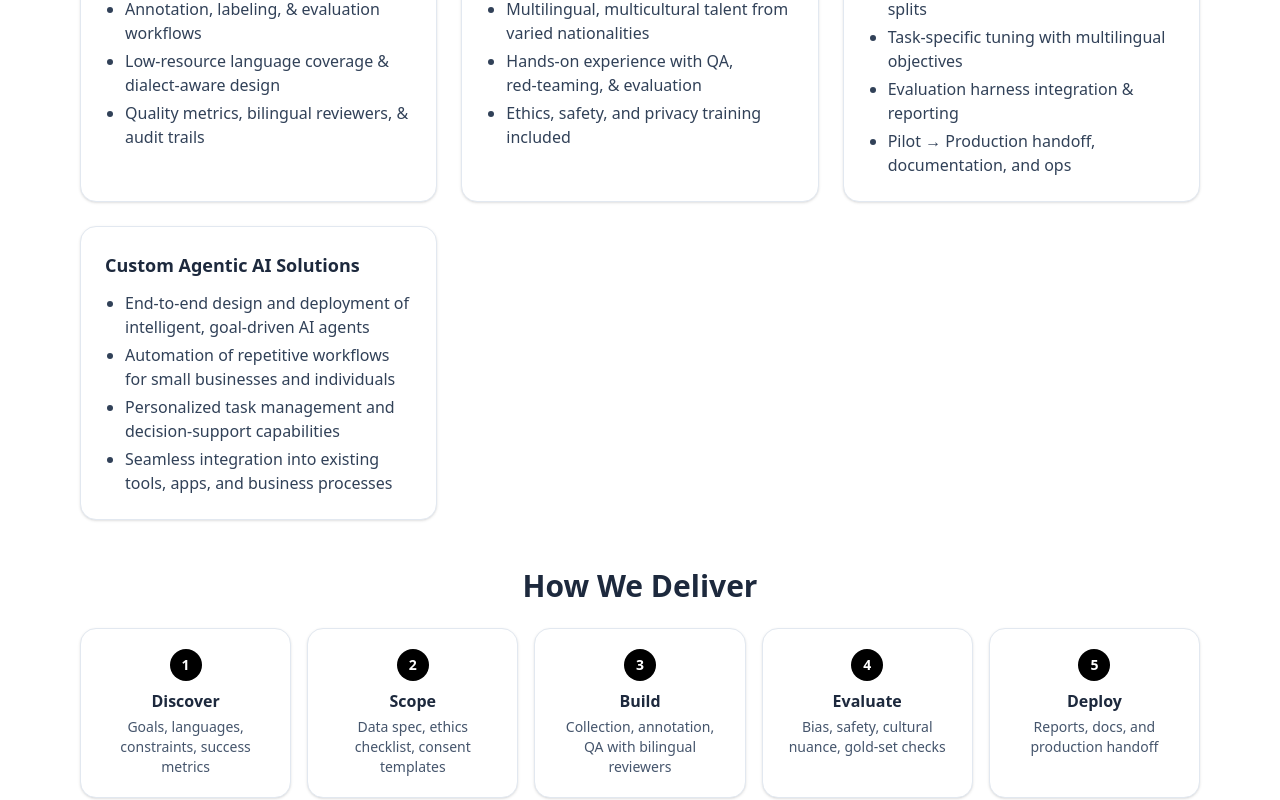
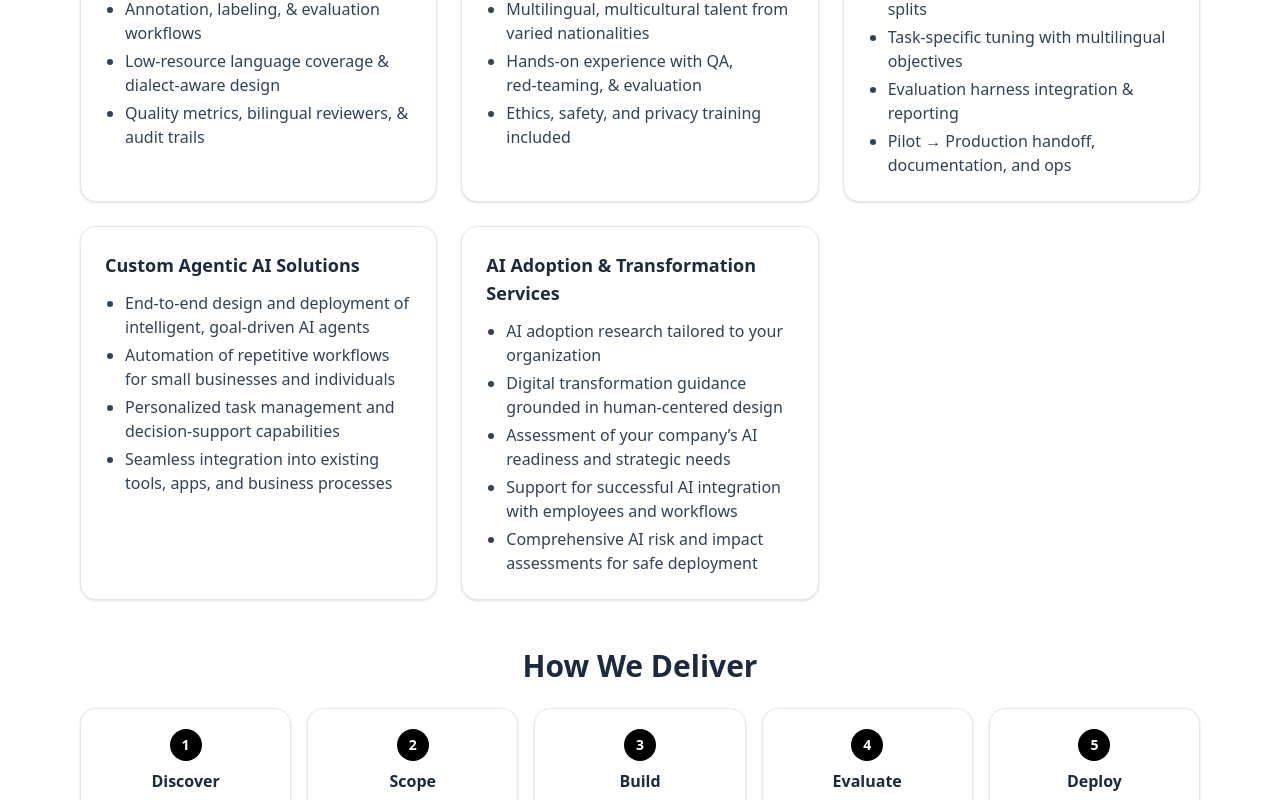
Before and after one commit to jualam/LLM_Vertex, a React (Vite) app: page /services in a window 1280 px wide. Shown: the part 475-1275 px from the top of the page. Built offline with nearby package versions, Linux system fonts and the light colour scheme.

Commit message:
AI Adoption added

```diff
--- a/src/pages/Services.jsx
+++ b/src/pages/Services.jsx
@@ -53,6 +53,18 @@ export default function Services() {
         "Automation of repetitive workflows for small businesses and individuals",
         "Personalized task management and decision-support capabilities",
         "Seamless integration into existing tools, apps, and business processes"
+      ],
+      bg: "from-violet-100 via-indigo-100 to-sky-100"
+    },
+    {
+      id: "ai_adoption",
+      title: "AI Adoption & Transformation Services",
+      bullets: [
+        "AI adoption research tailored to your organization",
+        "Digital transformation guidance grounded in human-centered design",
+        "Assessment of your company’s AI readiness and strategic needs",
+        "Support for successful AI integration with employees and workflows",
+        "Comprehensive AI risk and impact assessments for safe deployment"
       ],
       bg: "from-violet-100 via-indigo-100 to-sky-100"
     },
```
